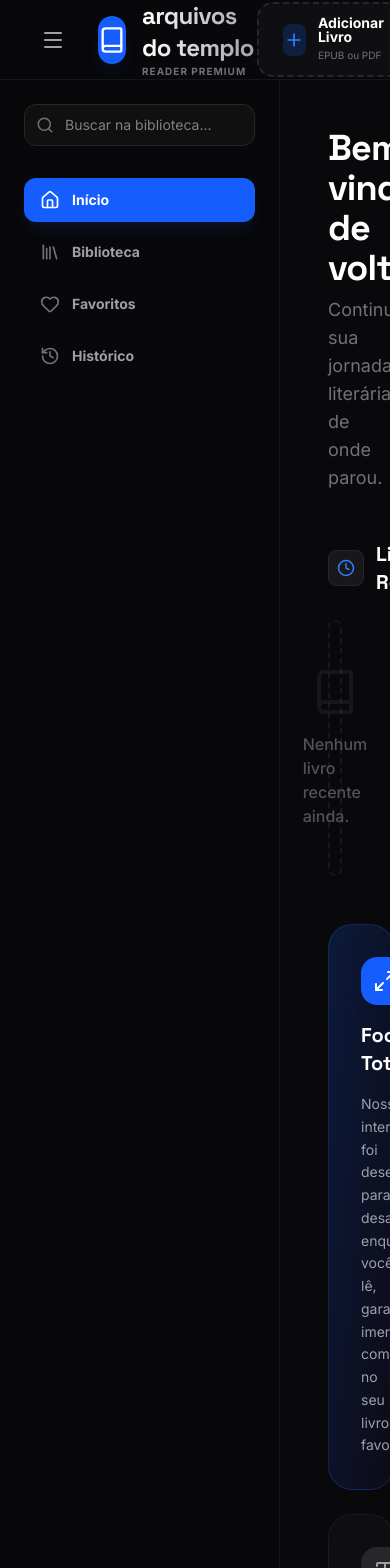
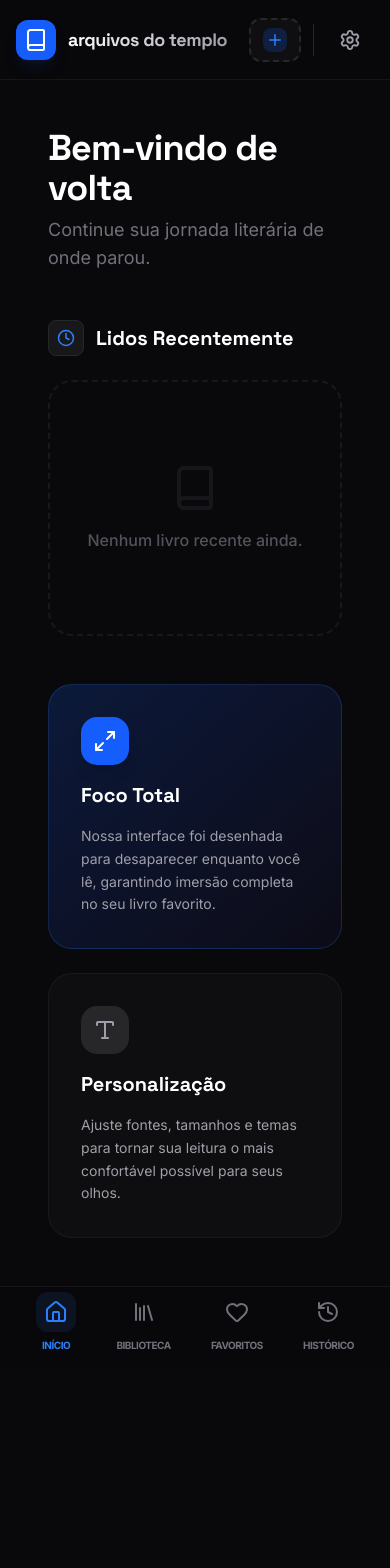
Before and after one commit to tiagomattosads-dev/Arquivos-do-Templo, a Next.js app: page / in a window 390 px wide. Shown: the top 1568 px of the page. After the commit the page ends 1366 px from the top, so only its background shows below. Built offline with nearby package versions, Linux system fonts and the light colour scheme.

Commit message:
feat: Adjust header layout for better responsiveness
Refactors the header component to improve its appearance and responsiveness on smaller screens. This includes adjusting padding, gap sizes, and button visibility to create a more cohesive and adaptable layout.

```diff
--- a/app/page.tsx
+++ b/app/page.tsx
@@ -128,46 +128,46 @@ export default function Home() {
   return (
     <main className="min-h-screen flex flex-col bg-zinc-950 text-zinc-100 font-sans overflow-hidden">
       {/* Header */}
-      <header className="h-20 border-b border-zinc-800/50 flex items-center justify-between px-8 bg-zinc-950/80 backdrop-blur-md z-50">
-        <div className="flex items-center gap-6">
+      <header className="h-20 border-b border-zinc-800/50 flex items-center justify-between px-4 md:px-8 bg-zinc-950/80 backdrop-blur-md z-50">
+        <div className="flex items-center gap-3 md:gap-6">
           <button
             onClick={() => setIsSidebarOpen(!isSidebarOpen)}
-            className="p-2 rounded-xl hover:bg-zinc-900 text-zinc-400 hover:text-white transition-all border border-transparent hover:border-zinc-800"
+            className="hidden md:flex p-2 rounded-xl hover:bg-zinc-900 text-zinc-400 hover:text-white transition-all border border-transparent hover:border-zinc-800"
           >
             <Menu size={24} />
           </button>
 
-          <div className="flex items-center gap-4">
-            <div className="w-12 h-12 bg-blue-600 rounded-2xl flex items-center justify-center shadow-lg shadow-blue-900/20">
-              <Book className="text-white w-7 h-7" />
+          <div className="flex items-center gap-3 md:gap-4">
+            <div className="w-10 h-10 md:w-12 md:h-12 bg-blue-600 rounded-xl md:rounded-2xl flex items-center justify-center shadow-lg shadow-blue-900/20">
+              <Book className="text-white w-6 h-6 md:w-7 md:h-7" />
             </div>
             <div>
-              <h1 className="text-2xl font-display font-bold tracking-tight bg-gradient-to-r from-white to-zinc-400 bg-clip-text text-transparent">
+              <h1 className="text-lg md:text-2xl font-display font-bold tracking-tight bg-gradient-to-r from-white to-zinc-400 bg-clip-text text-transparent">
                 arquivos do templo
               </h1>
-              <p className="text-[10px] text-zinc-500 uppercase tracking-widest font-bold">Reader Premium</p>
+              <p className="hidden md:block text-[10px] text-zinc-500 uppercase tracking-widest font-bold">Reader Premium</p>
             </div>
           </div>
         </div>
 
-        <div className="flex items-center gap-6">
+        <div className="flex items-center gap-3 md:gap-6">
           {!file && (
             <label
               onDragOver={onDragOver}
               onDragLeave={onDragLeave}
               onDrop={onDrop}
-              className={`relative cursor-pointer group flex items-center gap-3 px-6 py-3 rounded-2xl border-2 border-dashed transition-all ${
+              className={`relative cursor-pointer group flex items-center gap-2 md:gap-3 px-3 md:px-6 py-2 md:py-3 rounded-xl md:rounded-2xl border-2 border-dashed transition-all ${
                 isDragging
                   ? 'border-blue-500 bg-blue-500/10 scale-105'
                   : 'border-zinc-800 hover:border-zinc-700 bg-zinc-900/50'
               }`}
             >
-              <div className="w-8 h-8 rounded-lg bg-blue-600/20 flex items-center justify-center text-blue-500 group-hover:bg-blue-600 group-hover:text-white transition-all">
-                <Plus size={20} />
+              <div className="w-6 h-6 md:w-8 md:h-8 rounded-lg bg-blue-600/20 flex items-center justify-center text-blue-500 group-hover:bg-blue-600 group-hover:text-white transition-all">
+                <Plus size={18} />
               </div>
-              <div className="text-left">
-                <p className="text-sm font-bold text-white leading-none">Adicionar Livro</p>
-                <p className="text-[10px] text-zinc-500 mt-1">EPUB ou PDF</p>
+              <div className="text-left hidden sm:block">
+                <p className="text-xs md:text-sm font-bold text-white leading-none">Adicionar</p>
+                <p className="text-[8px] md:text-[10px] text-zinc-500 mt-0.5 md:mt-1">EPUB/PDF</p>
               </div>
               <input
                 type="file"
@@ -198,11 +198,11 @@ export default function Home() {
 
       {/* Content Area */}
       <div className="flex-1 relative flex overflow-hidden">
-        {/* Sidebar */}
+        {/* Sidebar (Desktop) */}
         <motion.aside
           initial={false}
           animate={{ width: isSidebarOpen ? 280 : 0, opacity: isSidebarOpen ? 1 : 0 }}
-          className="border-r border-zinc-800/50 bg-zinc-950/50 backdrop-blur-sm overflow-hidden flex flex-col"
+          className="hidden md:flex border-r border-zinc-800/50 bg-zinc-950/50 backdrop-blur-sm overflow-hidden flex-col"
         >
           <div className="p-6 space-y-8">
             {/* Search */}
@@ -392,8 +392,37 @@ export default function Home() {
         </AnimatePresence>
       </div>
 
-      {/* Footer / Status Bar */}
-      <footer className="h-10 border-t border-zinc-800/50 bg-zinc-950 px-8 flex items-center justify-between text-[10px] uppercase tracking-widest text-zinc-500 font-bold">
+      {/* Bottom Navigation (Mobile) */}
+      {!file && (
+        <nav className="md:hidden h-20 border-t border-zinc-800/50 bg-zinc-950/80 backdrop-blur-lg flex items-center justify-around px-4 pb-2 z-50">
+          {[
+            { id: 'home', label: 'Início', icon: HomeIcon },
+            { id: 'library', label: 'Biblioteca', icon: Library },
+            { id: 'favorites', label: 'Favoritos', icon: Heart },
+            { id: 'history', label: 'Histórico', icon: History },
+          ].map((item) => (
+            <button
+              key={item.id}
+              onClick={() => setActiveTab(item.id)}
+              className={`flex flex-col items-center gap-1.5 transition-all ${
+                activeTab === item.id ? 'text-blue-500' : 'text-zinc-500'
+              }`}
+            >
+              <div className={`p-2 rounded-xl transition-all ${
+                activeTab === item.id ? 'bg-blue-500/10' : ''
+              }`}>
+                <item.icon size={24} />
+              </div>
+              <span className="text-[10px] font-bold uppercase tracking-tighter">
+                {item.label}
+              </span>
+            </button>
+          ))}
+        </nav>
+      )}
+
+      {/* Footer / Status Bar (Desktop Only) */}
+      <footer className="hidden md:flex h-10 border-t border-zinc-800/50 bg-zinc-950 px-8 items-center justify-between text-[10px] uppercase tracking-widest text-zinc-500 font-bold">
         <div className="flex gap-6">
           <span>arquivos do templo v1.1</span>
           <span className="text-zinc-800">|</span>
```
